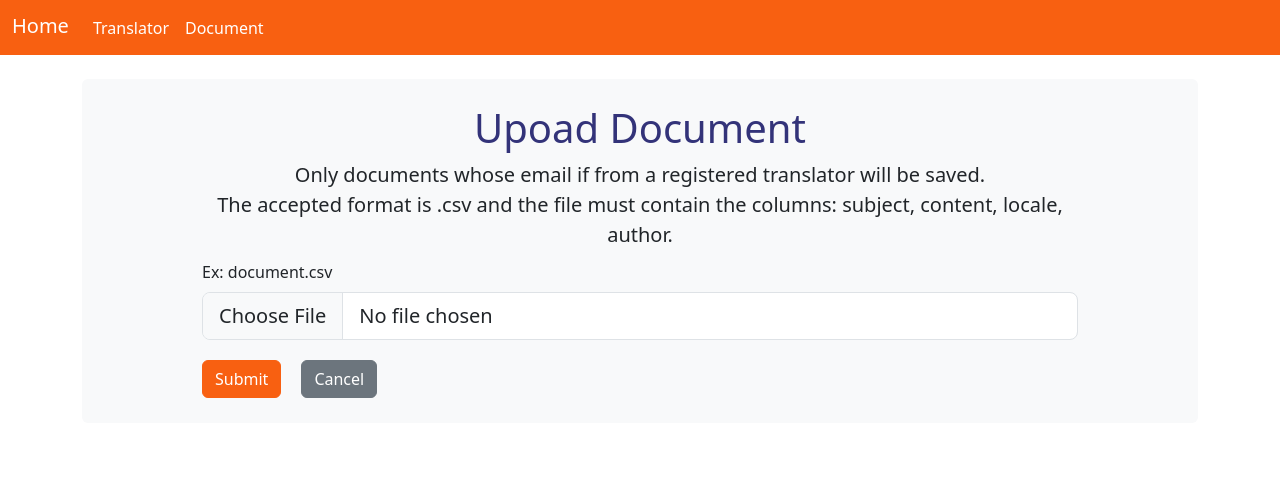
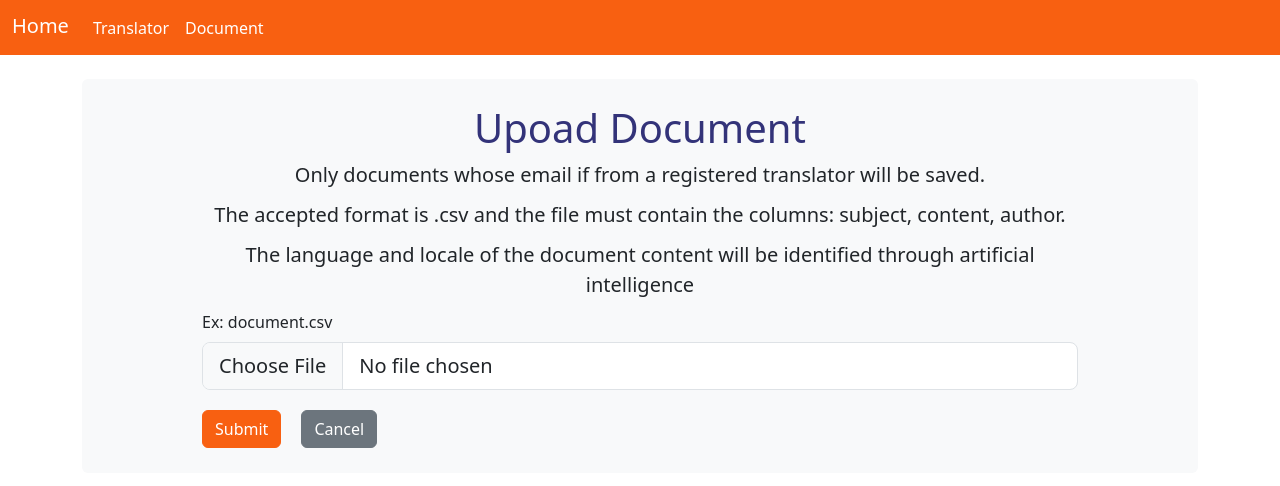
Before and after one commit to gabrielsantospds/Management-System-Frontend, a Vue app: page /newDocument in a window 1280 px wide. Shown: the top 486 px of the page. Built offline with nearby package versions, Linux system fonts and the light colour scheme.

Commit message:
change subtitle organization

```diff
--- a/src/views/document/DocumentView.vue
+++ b/src/views/document/DocumentView.vue
@@ -184,12 +184,18 @@ export default {
                 It is not allowed to save the email of a translator who is not registered.
             </p>
 
-            <p class="lead" v-else>
-                Only documents whose email if from a registered translator will be saved. <br>
+            <div v-else>
 
-                The accepted format is .csv and the file must contain the columns: subject, content,
-                locale, author.
-            </p>
+                <p class="lead">
+                    Only documents whose email if from a registered translator will be saved.
+                </p>
+                <p class="lead">
+                    The accepted format is .csv and the file must contain the columns: subject, content, author.
+                </p>
+                <p class="lead">
+                    The language and locale of the document content will be identified through artificial intelligence
+                </p>
+            </div>
 
             <div v-if="!isEdit">
                 <form novalidate class="needs-validation">
```
